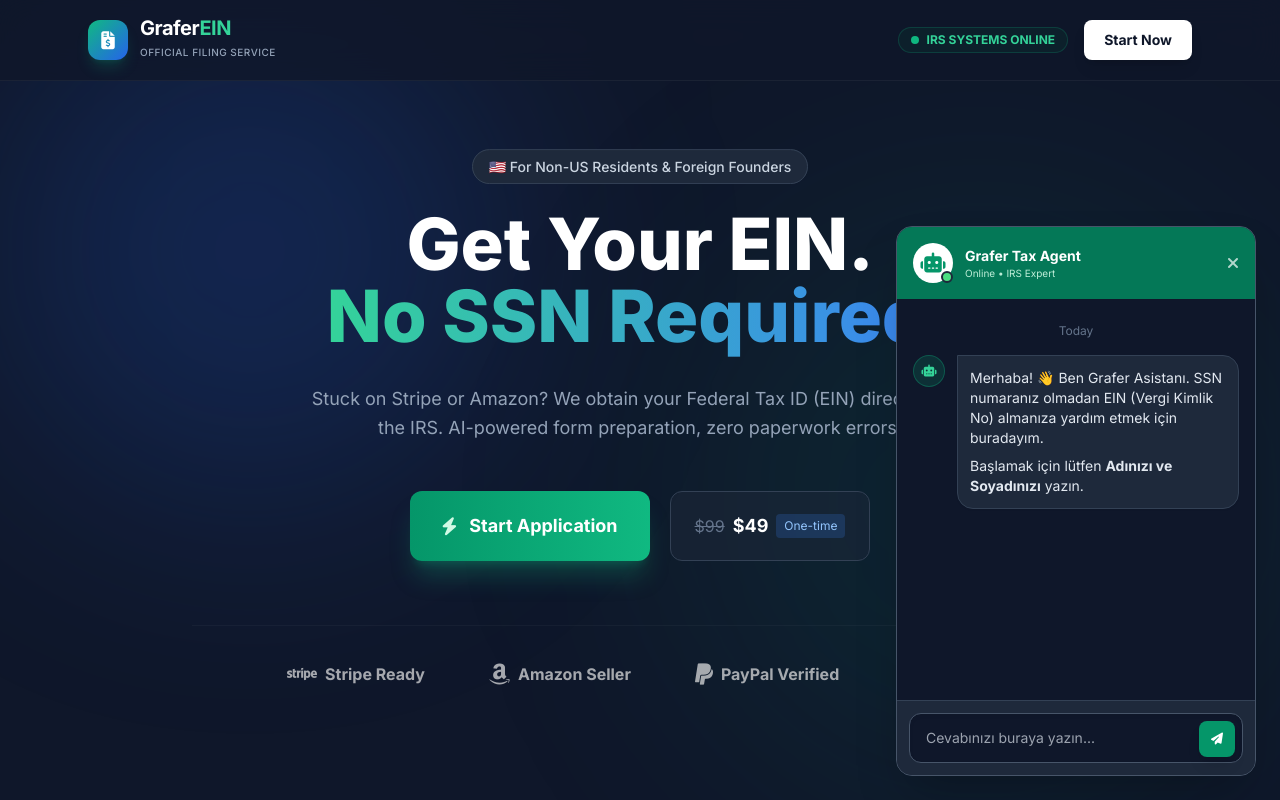
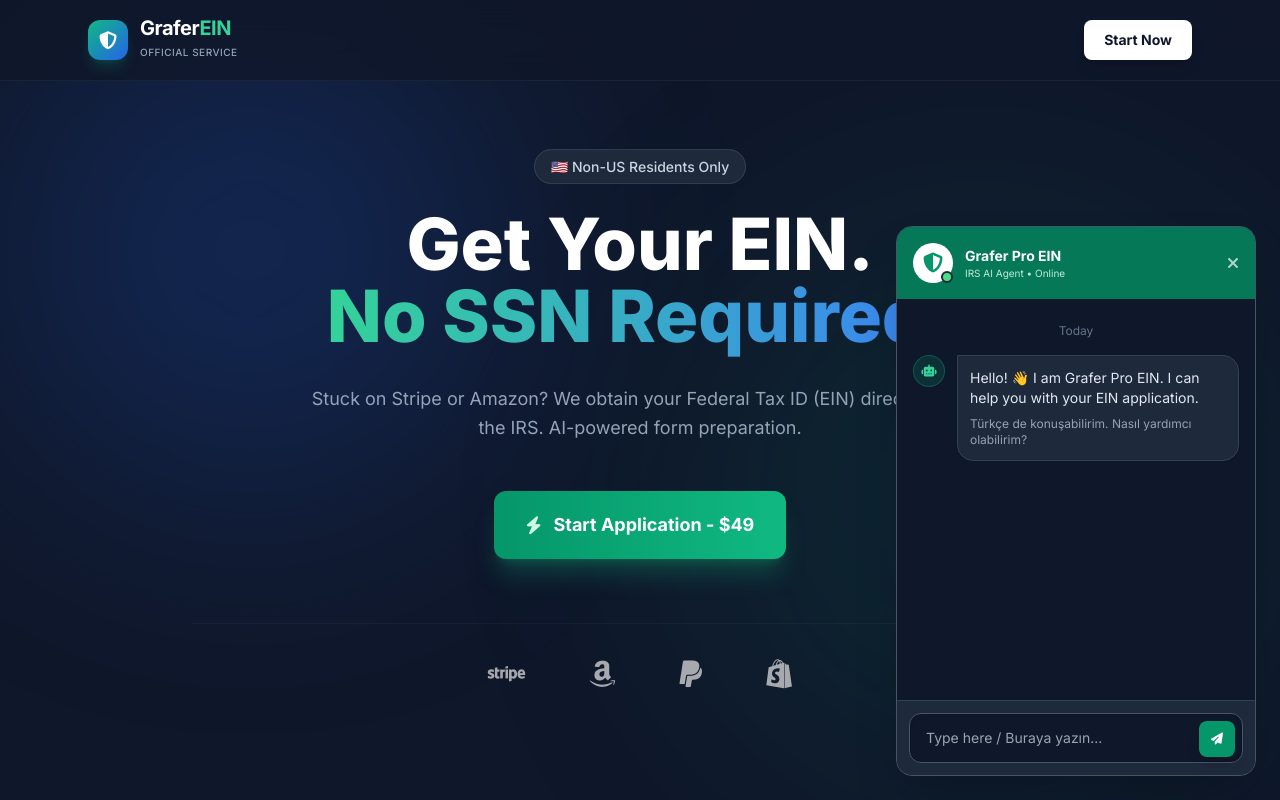
Before and after one commit to Graferpro/grafer-ein, a website: page public/index.html in a window 1280 px wide. Both pictures are taken after a click on the button "Start Now". Drawn offline with nearby package versions, Linux system fonts and the light colour scheme.

Commit message:
Update index.html

```diff
--- a/public/index.html
+++ b/public/index.html
@@ -10,11 +10,9 @@
     <link href="https://fonts.googleapis.com/css2?family=Inter:wght@400;500;600;700;800&display=swap" rel="stylesheet">
     <style>
         body { font-family: 'Inter', sans-serif; }
-        .glass-panel { background: rgba(30, 41, 59, 0.7); backdrop-filter: blur(12px); border: 1px solid rgba(255,255,255,0.1); }
         /* Chat animasyonları */
         @keyframes fadeIn { from { opacity: 0; transform: translateY(10px); } to { opacity: 1; transform: translateY(0); } }
         @keyframes slideUp { from { opacity: 0; transform: translateY(20px); } to { opacity: 1; transform: translateY(0); } }
-        /* Scrollbar Gizleme */
         .no-scrollbar::-webkit-scrollbar { display: none; }
         .no-scrollbar { -ms-overflow-style: none; scrollbar-width: none; }
     </style>
@@ -28,18 +26,14 @@
         <div class="max-w-6xl mx-auto px-6 h-20 flex justify-between items-center">
             <div class="flex items-center gap-3">
                 <div class="w-10 h-10 rounded-xl bg-gradient-to-br from-emerald-500 to-blue-600 flex items-center justify-center shadow-lg shadow-emerald-500/20">
-                    <i class="fas fa-file-invoice-dollar text-white text-lg"></i>
+                    <i class="fas fa-shield-alt text-white text-lg"></i>
                 </div>
                 <div>
                     <span class="block font-bold text-xl text-white tracking-tight leading-none">Grafer<span class="text-emerald-400">EIN</span></span>
-                    <span class="text-[10px] text-slate-400 uppercase tracking-wider font-medium">Official Filing Service</span>
+                    <span class="text-[10px] text-slate-400 uppercase tracking-wider font-medium">Official Service</span>
                 </div>
             </div>
             <div class="flex items-center gap-4">
-                <div class="hidden md:flex items-center gap-2 text-xs font-bold text-emerald-400 bg-emerald-900/20 px-3 py-1 rounded-full border border-emerald-500/20">
-                    <span class="w-2 h-2 rounded-full bg-emerald-500 animate-pulse"></span>
-                    IRS SYSTEMS ONLINE
-                </div>
                 <button onclick="openAIChat()" class="px-5 py-2.5 text-sm font-bold text-[#0f172a] bg-white rounded-lg hover:bg-slate-200 transition shadow-lg">
                     Start Now
                 </button>
@@ -52,7 +46,7 @@
 
             <div class="inline-block mb-6 animate-bounce duration-[2000ms]">
                 <span class="px-4 py-2 rounded-full bg-slate-800 border border-slate-700 text-sm font-medium text-slate-300">
-                    🇺🇸 For Non-US Residents & Foreign Founders
+                    🇺🇸 Non-US Residents Only
                 </span>
             </div>
 
@@ -63,25 +57,20 @@
 
             <p class="text-lg text-slate-400 max-w-2xl mx-auto mb-12 leading-relaxed">
                 Stuck on Stripe or Amazon? We obtain your Federal Tax ID (EIN) directly from the IRS.
-                AI-powered form preparation, zero paperwork errors.
+                AI-powered form preparation.
             </p>
 
             <div class="flex flex-col sm:flex-row justify-center gap-5">
                 <button onclick="openAIChat()" class="px-8 py-5 text-lg font-bold text-white bg-gradient-to-r from-emerald-600 to-emerald-500 rounded-xl hover:scale-105 transition shadow-xl shadow-emerald-500/25 flex items-center justify-center gap-3 group">
-                    <i class="fas fa-bolt text-emerald-100"></i> Start Application
+                    <i class="fas fa-bolt text-emerald-100"></i> Start Application - $49
                 </button>
-                <div class="flex items-center justify-center gap-2 px-6 py-5 text-slate-300 bg-slate-800/50 rounded-xl border border-slate-700">
-                    <span class="line-through text-slate-500">$99</span>
-                    <span class="text-white font-bold text-lg">$49</span>
-                    <span class="text-xs bg-blue-500/20 text-blue-300 px-2 py-1 rounded">One-time</span>
-                </div>
             </div>
 
             <div class="mt-16 pt-8 border-t border-white/5 flex flex-wrap justify-center gap-8 md:gap-16 opacity-70 grayscale hover:grayscale-0 transition duration-500">
-                <div class="flex items-center gap-2"><i class="fab fa-stripe text-2xl"></i><span class="font-bold">Stripe Ready</span></div>
-                <div class="flex items-center gap-2"><i class="fab fa-amazon text-2xl"></i><span class="font-bold">Amazon Seller</span></div>
-                <div class="flex items-center gap-2"><i class="fab fa-paypal text-2xl"></i><span class="font-bold">PayPal Verified</span></div>
-                <div class="flex items-center gap-2"><i class="fab fa-shopify text-2xl"></i><span class="font-bold">Shopify</span></div>
+                <i class="fab fa-stripe text-3xl"></i>
+                <i class="fab fa-amazon text-3xl"></i>
+                <i class="fab fa-paypal text-3xl"></i>
+                <i class="fab fa-shopify text-3xl"></i>
             </div>
         </div>
     </main>
@@ -92,13 +81,13 @@
                 <div class="flex items-center gap-3">
                     <div class="relative">
                         <div class="w-10 h-10 rounded-full bg-white flex items-center justify-center overflow-hidden">
-                             <i class="fas fa-robot text-emerald-600 text-xl"></i>
+                             <i class="fas fa-shield-alt text-emerald-600 text-xl"></i>
                         </div>
                         <span class="absolute bottom-0 right-0 w-3 h-3 bg-green-400 border-2 border-[#1e293b] rounded-full"></span>
                     </div>
                     <div>
-                        <p class="font-bold text-white text-sm">Grafer Tax Agent</p>
-                        <p class="text-[10px] text-emerald-100 opacity-90">Online • IRS Expert</p>
+                        <p class="font-bold text-white text-sm">Grafer Pro EIN</p>
+                        <p class="text-[10px] text-emerald-100 opacity-90">IRS AI Agent • Online</p>
                     </div>
                 </div>
                 <button onclick="closeAIChat()" class="text-white/70 hover:text-white"><i class="fas fa-times"></i></button>
@@ -112,15 +101,15 @@
                         <i class="fas fa-robot text-emerald-400 text-xs"></i>
                     </div>
                     <div class="bg-slate-800 p-3 rounded-2xl rounded-tl-none text-sm text-slate-200 border border-slate-700 shadow-sm">
-                        <p>Merhaba! 👋 Ben Grafer Asistanı. SSN numaranız olmadan EIN (Vergi Kimlik No) almanıza yardım etmek için buradayım.</p>
-                        <p class="mt-2">Başlamak için lütfen <strong>Adınızı ve Soyadınızı</strong> yazın.</p>
+                        <p>Hello! 👋 I am Grafer Pro EIN. I can help you with your EIN application.</p>
+                        <p class="mt-2 text-xs text-slate-400">Türkçe de konuşabilirim. Nasıl yardımcı olabilirim?</p>
                     </div>
                 </div>
             </div>
 
             <div class="p-3 bg-[#1e293b] border-t border-slate-700">
                 <form onsubmit="event.preventDefault(); sendMessage();" class="relative">
-                    <input id="user-input" type="text" placeholder="Cevabınızı buraya yazın..." class="w-full bg-slate-900 border border-slate-600 rounded-xl pl-4 pr-12 py-3.5 text-sm text-white focus:outline-none focus:border-emerald-500 focus:ring-1 focus:ring-emerald-500 transition shadow-inner">
+                    <input id="user-input" type="text" placeholder="Type here / Buraya yazın..." class="w-full bg-slate-900 border border-slate-600 rounded-xl pl-4 pr-12 py-3.5 text-sm text-white focus:outline-none focus:border-emerald-500 focus:ring-1 focus:ring-emerald-500 transition shadow-inner">
                     <button type="submit" class="absolute right-2 top-2 h-9 w-9 bg-emerald-600 rounded-lg flex items-center justify-center text-white hover:bg-emerald-500 transition shadow-lg">
                         <i class="fas fa-paper-plane text-xs"></i>
                     </button>
@@ -130,22 +119,11 @@
     </div>
 
     <script>
-        // Chat Penceresini Aç
-        function openAIChat() {
-            document.getElementById('ai-chat-container').classList.remove('hidden');
-            // Mobilde klavye hemen açılmasın diye focus'u kapattım, istersen açabilirsin.
-            // document.getElementById('user-input').focus();
-        }
+        function openAIChat() { document.getElementById('ai-chat-container').classList.remove('hidden'); }
+        function closeAIChat() { document.getElementById('ai-chat-container').classList.add('hidden'); }
 
-        // Chat Penceresini Kapat
-        function closeAIChat() {
-            document.getElementById('ai-chat-container').classList.add('hidden');
-        }
-
-        // Konuşma Geçmişi (Robotun hafızası)
         let messageHistory = [];
 
-        // Mesaj Gönderme Fonksiyonu
         async function sendMessage() {
             const input = document.getElementById('user-input');
             const msg = input.value;
@@ -153,38 +131,31 @@
 
             const chat = document.getElementById('chat-messages');
 
-            // 1. Kullanıcının Mesajını Ekrana Bas
+            // Kullanıcı Mesajı
             chat.innerHTML += `
                 <div class="flex gap-3 justify-end animate-[fadeIn_0.3s] mb-4">
-                    <div class="bg-emerald-600 p-3 rounded-2xl rounded-tr-none text-sm text-white shadow-md max-w-[85%] break-words">
-                        ${msg}
-                    </div>
+                    <div class="bg-emerald-600 p-3 rounded-2xl rounded-tr-none text-sm text-white shadow-md max-w-[85%] break-words">${msg}</div>
                 </div>`;
 
-            // Kutuyu temizle ve aşağı kaydır
             input.value = '';
             chat.scrollTop = chat.scrollHeight;
-
-            // Mesajı hafızaya ekle
             messageHistory.push({ role: "user", content: msg });
 
-            // 2. Yükleniyor Animasyonu Göster
+            // Yükleniyor...
             const loadingId = 'loading-' + Date.now();
             chat.innerHTML += `
                 <div id="${loadingId}" class="flex gap-3 animate-[fadeIn_0.3s] mb-4">
                     <div class="w-8 h-8 rounded-full bg-emerald-600/20 flex-shrink-0 flex items-center justify-center border border-emerald-500/30">
                         <i class="fas fa-robot text-emerald-400 text-xs"></i>
                     </div>
-                    <div class="bg-slate-800 p-3 rounded-2xl rounded-tl-none text-sm text-slate-400 border border-slate-700 shadow-sm flex items-center gap-2">
-                        <span class="w-1.5 h-1.5 bg-slate-400 rounded-full animate-bounce"></span>
-                        <span class="w-1.5 h-1.5 bg-slate-400 rounded-full animate-bounce delay-100"></span>
-                        <span class="w-1.5 h-1.5 bg-slate-400 rounded-full animate-bounce delay-200"></span>
+                    <div class="bg-slate-800 p-3 rounded-2xl rounded-tl-none text-sm text-slate-400 border border-slate-700 shadow-sm">
+                        Writing...
                     </div>
                 </div>`;
             chat.scrollTop = chat.scrollHeight;
 
             try {
-                // 3. Mesajı Arka Plana (api/chat.js) Gönder
+                // Backend'e Gönder
                 const response = await fetch('/api/chat', {
                     method: 'POST',
                     headers: { 'Content-Type': 'application/json' },
@@ -192,14 +163,11 @@
                 });
 
                 const data = await response.json();
-
-                // Yükleniyor işaretini kaldır
-                const loadingElement = document.getElementById(loadingId);
-                if(loadingElement) loadingElement.remove();
+                document.getElementById(loadingId).remove();
 
                 if (data.error) throw new Error(data.error);
 
-                // 4. Robotun Cevabını Ekrana Bas
+                // Bot Cevabı
                 chat.innerHTML += `
                 <div class="flex gap-3 animate-[fadeIn_0.3s] mb-4">
                     <div class="w-8 h-8 rounded-full bg-emerald-600/20 flex-shrink-0 flex items-center justify-center border border-emerald-500/30">
@@ -210,16 +178,12 @@
                     </div>
                 </div>`;
 
-                // Robotun cevabını da hafızaya ekle
                 messageHistory.push({ role: "assistant", content: data.reply });
 
             } catch (error) {
-                // Hata olursa
                 document.getElementById(loadingId)?.remove();
-                chat.innerHTML += `<div class="text-red-400 text-xs text-center mb-4 p-2 bg-red-900/20 rounded">Bağlantı hatası. Lütfen tekrar deneyin.</div>`;
+                chat.innerHTML += `<div class="text-red-400 text-xs text-center mb-4">Connection Error.</div>`;
             }
-
-            // En aşağı kaydır
             chat.scrollTop = chat.scrollHeight;
         }
     </script>
```
